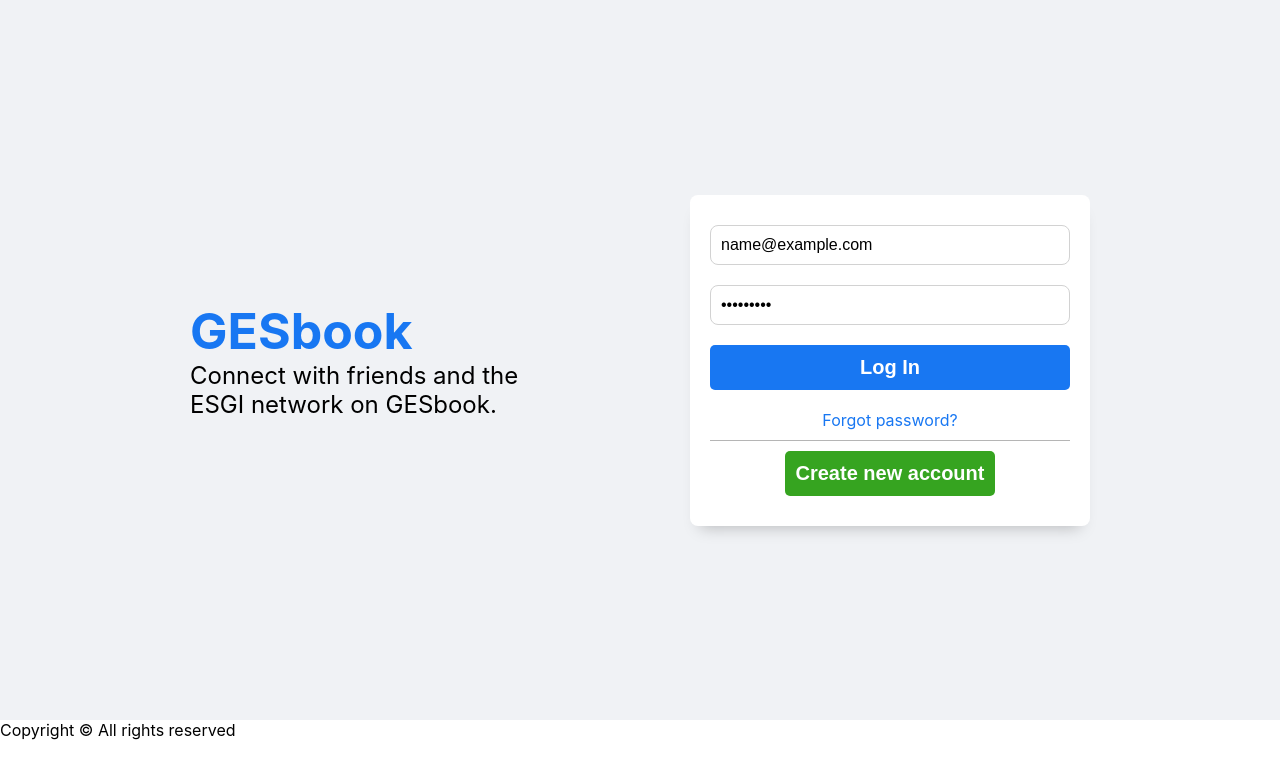
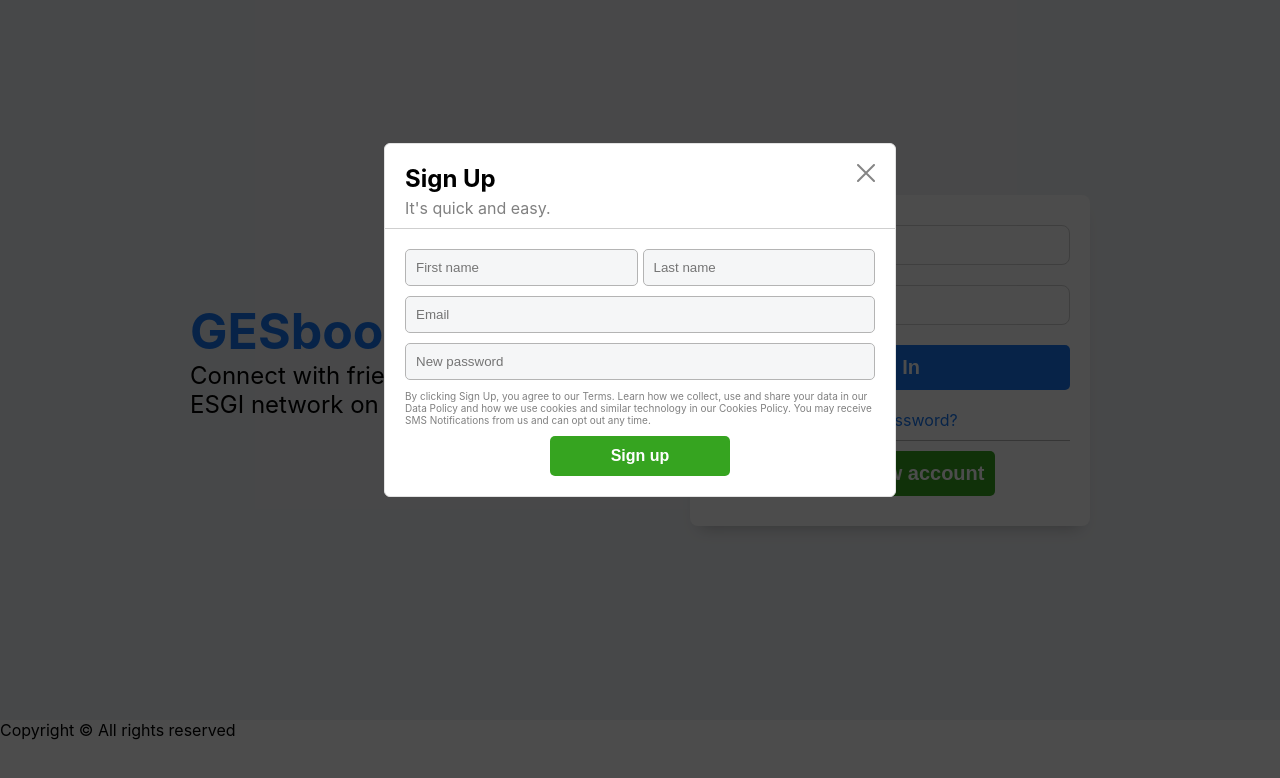
Before and after one commit to MaximeMalecot/MyChat, a React (Vite) app in the folder app/: page /login in a window 1280 px wide. Both pictures are taken after typing "name@example.com", "Sample123" into the empty fields and a click on the button "Create new account". Shown: the top 778 px of the page. Built offline with nearby package versions, Linux system fonts and the light colour scheme; no server answers.

Commit message:
adding loginModal component / no api call yet

```diff
--- a/app/package.json
+++ b/app/package.json
@@ -15,6 +15,7 @@
   "dependencies": {
     "react": "18.0.0",
     "react-dom": "18.0.0",
+    "react-modal": "^3.15.1",
     "react-router-dom": "6.3.0",
     "sass": "^1.53.0"
   }
--- /dev/null
+++ b/app/src/components/login-modal/login-modal.jsx
@@ -0,0 +1,86 @@
+import React, { useCallback, useEffect, useState } from 'react';
+import Modal from 'react-modal';
+import classes from './login-modal.module.scss';
+
+const baseUserFields = {
+    lastname: '',
+    firstname: '',
+    password: '',
+    email: ''
+};
+
+export default function LoginModal({visible, setVisible}){
+    const [ userFields, setUserFields ] = useState(baseUserFields);
+
+    useEffect(()=>{
+        if(visible){
+            setUserFields(baseUserFields);
+        }
+    }, [visible]);
+
+    const updateField = useCallback((value, type) => {
+        setUserFields({...userFields, [type]: value});
+    }, [userFields]);
+
+    const onSubmit = e => {
+        e.preventDefault();
+        alert('yes')
+    };
+
+    return(
+        <Modal
+            isOpen={visible}
+            onRequestClose={() => setVisible(false)}
+            className={`${classes.loginModal}`}
+            disableAutoFocus={true}
+            ariaHideApp={false}
+            style={{ overlay: { zIndex: 1000, background: 'rgba(0, 0, 0, 0.7)' } }}>
+                <div className={classes.formHeader}>
+                    <div className={classes.content}>
+                        <h2>Sign Up</h2>
+                        <p>It's quick and easy.</p>
+                        <svg onClick={() => setVisible(false)}
+                            width="18" height="18" viewBox="0 0 18 18" fill="none" xmlns="http://www.w3.org/2000/svg">
+                            <path d="M17 17L1 1M17 1L1 17" stroke="#858585" stroke-width="2" stroke-linecap="round"/>
+                        </svg>
+                    </div>
+                </div>
+                <div className={classes.formContent}>
+                    <form onSubmit={onSubmit}>
+                        <div className={classes.inlineInput}>
+                            <input
+                                onChange={e => updateField(e.target.value, 'firstname')}
+                                value={userFields.firstname}
+                                className={''}
+                                type="text"
+                                placeholder="First name"
+                                />
+                            <input
+                                onChange={e => updateField(e.target.value, 'lastname')}
+                                value={userFields.lastname}
+                                className={''}
+                                type="text"
+                                placeholder="Last name"
+                                />
+                        </div>
+                        <input
+                            onChange={e => updateField(e.target.value, 'email')}
+                            value={userFields.email}
+                            className={''}
+                            type="email"
+                            placeholder="Email"
+                            />
+                        <input
+                            onChange={e => updateField(e.target.value, 'password')}
+                            value={userFields.password}
+                            className={''}
+                            type="password"
+                            placeholder="New password"
+                            />
+                        <p className={classes.tos}>By clicking Sign Up, you agree to our Terms. Learn how we collect, use and share your data in our Data Policy and how we use cookies and similar technology in our Cookies Policy. You may receive SMS Notifications from us and can opt out any time.</p>
+                        <button type="submit" className="btn green">Sign up</button>
+                    </form>
+                </div>
+        </Modal>
+    )
+}
--- /dev/null
+++ b/app/src/components/login-modal/login-modal.module.scss
@@ -0,0 +1,100 @@
+.loginModal{
+    z-index: 20000 !important;
+    background-color: white;
+    position: absolute;
+    top: 40%;
+    left: 50%;
+    right: auto;
+    bottom: auto;
+    margin-right: -50%;
+    transform: translate(-50%, -50%);
+    width: 40%;
+    height: fit-content;
+    border-radius: 6px;
+    border: 1px solid rgb(226, 226, 226) ;
+    display: flex;
+    flex-direction: column;
+    justify-content: center;
+    align-items: center;
+    overflow: hidden;
+    color: white;
+    padding: 10px 0;
+
+    &:focus-visible{
+        outline: none;
+    }
+
+    .formHeader{
+        width: 100%;
+        border-bottom: 1px solid rgb(207, 207, 207);
+        padding: 10px 20px;
+        margin-bottom: 10px;
+        position: relative;
+        .content{
+            position: relative;
+            display: flex;
+            flex-direction: column;
+            align-items: flex-start;
+            width: 100%;
+            gap: 5px;
+            p{
+                color: gray;
+            }
+
+            svg{
+                cursor: pointer;
+                position: absolute;
+                top: 0;
+                right: 0;
+            }
+        }
+
+    }
+
+    .formContent{
+        width: 100%;
+
+        form{
+            display: flex;
+            flex-direction: column;
+            align-items: center;
+
+            width: 100%;
+            padding: 10px 20px;
+            gap: 10px;
+
+            input{
+                padding: 10px 10px;
+                background-color: #f5f6f7;
+                border: 1px solid rgb(180, 180, 180);
+                outline: none;
+                border-radius: 5px;
+                width: 100%;
+
+            }
+
+            .inlineInput{
+                width: 100%;
+                display: flex;
+                align-items: center;
+                gap: 5px;
+
+                input{
+                    flex: 1;
+                }
+            }
+
+            .tos{
+                color: gray;
+                font-size: 10px;
+            }
+
+            button{
+                padding: 10px 60px;
+                font-size: 16px;
+            }
+        }
+
+    }
+
+}
--- a/app/src/pages/login/login.jsx
+++ b/app/src/pages/login/login.jsx
@@ -2,10 +2,12 @@
 import { Link } from 'react-router-dom';
 import { useAppContext } from '../../contexts/app-context';
 import classes from './login.module.scss';
+import LoginModal from '../../components/login-modal/login-modal';
 
 export default function Login(){
     const [ authFields, setAuthFields ] = useState({email: '', password: ''});
     const  {appState, dispatch } = useAppContext();
+    const [ openLoginModal, setOpenLoginModal ] = useState(false);
 
     return(
         <div className={classes.login}>
@@ -32,12 +34,15 @@
                             <button className='btn blue'>Log In</button>
                             <Link to="/login/recover"><p>Forgot password?</p></Link>
                         </form>
-                        <button className='btn green'>Create new account</button>
+                        <button onClick={() => setOpenLoginModal(true)}
+                            className='btn green'>Create new account</button>
                     </div>
                 </div>
 
             </div>
-
+            <LoginModal
+                setVisible={setOpenLoginModal}
+                visible={openLoginModal}/>
         </div>
     )
 }
```
Also changed, not shown: 1 other file (tests, documents, lock files or other folders).
